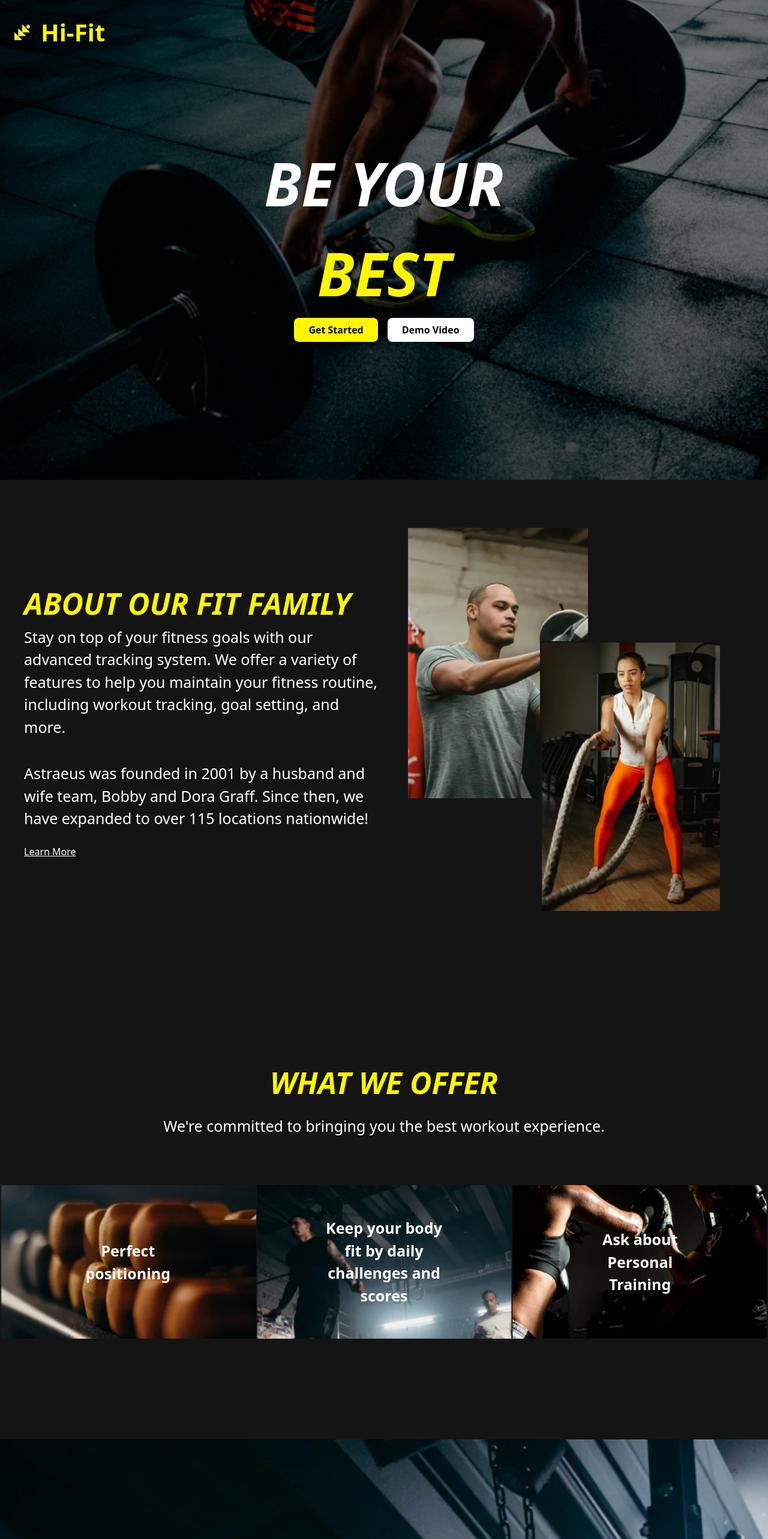
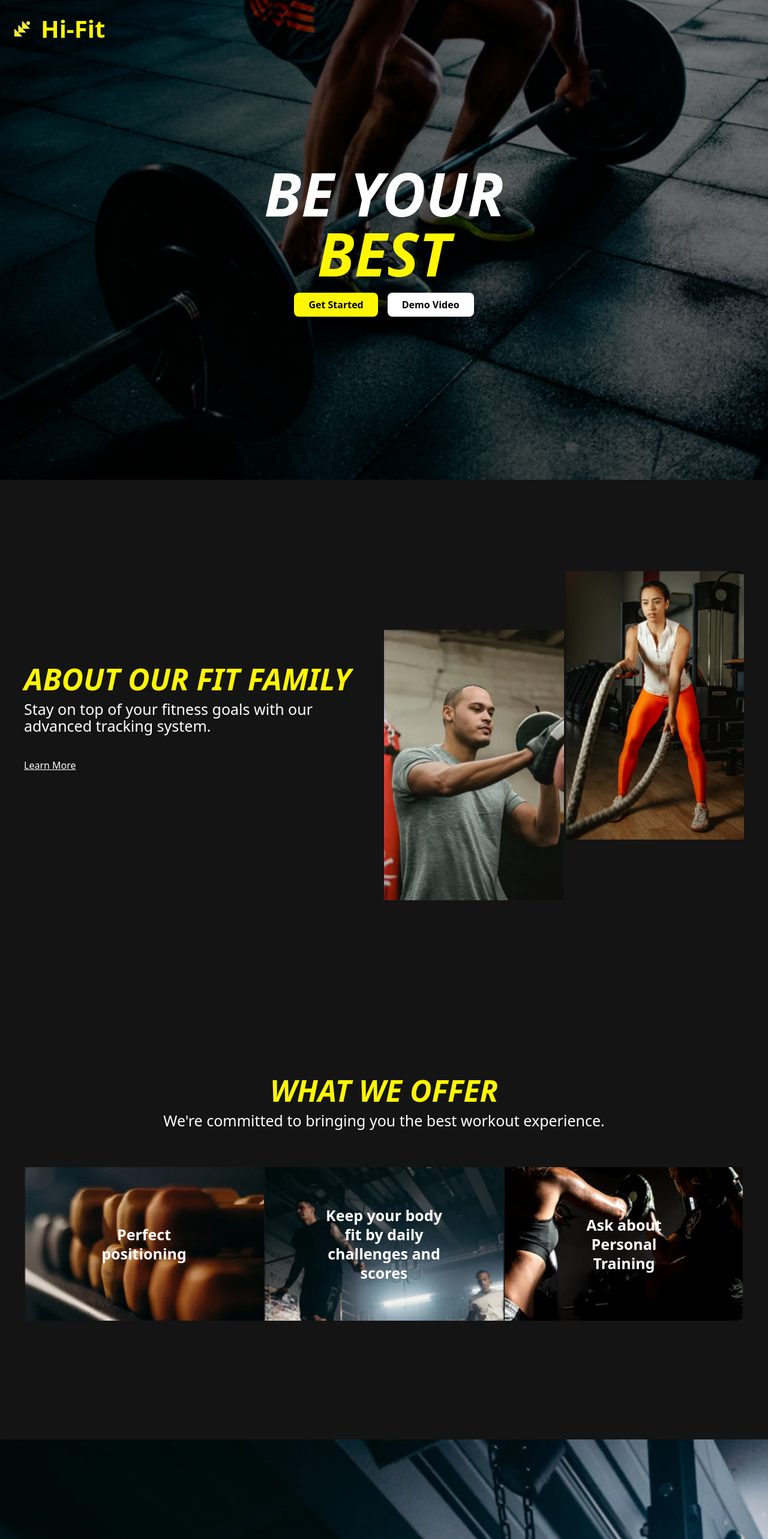
Before and after one commit to Sachmansahni/fitnessTracker, a React (Vite) app in the folder FrontEnd/: page / in a window 1280 px wide. Shown: the top 2566 px of the page at 60% size. Built offline with nearby package versions, Linux system fonts and the light colour scheme.

Commit message:
changed websocket

```diff
--- a/FrontEnd/src/components/Home/index.jsx
+++ b/FrontEnd/src/components/Home/index.jsx
@@ -1,126 +1,172 @@
-import { useState, useEffect } from "react";
-import { Link } from "react-router-dom";
-import { motion } from "framer-motion";
+import { useState, useEffect } from "react"
+import { Link } from "react-router-dom"
+import { motion } from "framer-motion"
 
 function Home() {
-  const [isOpen, setIsOpen] = useState(false);
-  const [isUserLoggedIn, setIsUserLoggedIn] = useState(false);
+  const [isOpen, setIsOpen] = useState(false)
+  const [isUserLoggedIn, setIsUserLoggedIn] = useState(false)
+  const [isExpanded, setIsExpanded] = useState(false)
 
   useEffect(() => {
-    const userStatus = localStorage.getItem("isUserLoggedIn");
-    setIsUserLoggedIn(userStatus === "true");
-  }, []);
+    const userStatus = localStorage.getItem("isUserLoggedIn")
+    setIsUserLoggedIn(userStatus === "true")
+  }, [])
 
   return (
     <div className="flex flex-col scroll-smooth">
       {/* Slide 1 - Existing Home Page */}
-      <div className="h-screen flex flex-col relative overflow-hidden text-white bg-center bg-no-repeat bg-cover"
-        style={{ backgroundImage: "url('Home.png')" }}>
-
+      <div
+        className="min-h-screen flex flex-col relative overflow-hidden text-white bg-center bg-no-repeat bg-cover"
+        style={{ backgroundImage: "url('Home.png')" }}
+      >
         {/* Dark Overlay */}
         <div className="absolute inset-0 bg-black bg-opacity-50"></div>
 
         {/* Header with Logo */}
-        <div className="absolute top-0 left-0 right-0 flex items-center justify-between p-6 z-10">
+        <div className="absolute top-0 left-0 right-0 flex items-center justify-between p-4 sm:p-6 z-10">
           <div className="flex items-center">
-            <img src="Logo.png" alt="Hi-Fit Logo" className="h-12 w-auto mr-4" />
-            <h1 className="text-[40px] font-bold text-[#FFF700]">Hi-Fit</h1> {/* Company Name */}
+            <img src="Logo.png" alt="Hi-Fit Logo" className="h-8 sm:h-12 w-auto mr-2 sm:mr-4" />
+            <h1 className="text-2xl sm:text-[40px] font-bold text-[#FFF700]">Hi-Fit</h1>
           </div>
         </div>
 
         {/* Main Content */}
-        <div className="relative z-10 flex flex-col items-center justify-center min-h-screen">
+        <div className="relative z-10 flex flex-col items-center justify-center min-h-screen p-4">
           <motion.div
             initial={{ opacity: 0, y: -50 }}
             animate={{ opacity: 1, y: 0 }}
             transition={{ duration: 0.5 }}
             className="text-center max-w-md"
           >
-            <h1 className="flex flex-col justify-center text-[100px] font-bold uppercase italic">
+            <h1 className="flex flex-col justify-center text-4xl sm:text-6xl md:text-[100px] font-bold uppercase italic">
               Be Your <span className="text-[#FFF700]">Best</span>
             </h1>
 
             {isUserLoggedIn ? (
-              <div className="space-y-2">
-                <Link to="/plank-tracker" className="bg-[#FFF700] text-black px-6 py-2 rounded-lg shadow-md block text-center font-bold">Plank Tracker</Link> {/* Lemon Yellow */}
-                <Link to="/pushup-tracker" className="bg-[#FFEF00] text-black px-6 py-2 rounded-lg shadow-md block text-center font-bold">Push-up Tracker</Link>
-                <Link to="/squat-tracker" className="bg-[#FFF700] text-black px-6 py-2 rounded-lg shadow-md block text-center font-bold">Squat Tracker</Link> {/* Lemon Yellow */}
-                <Link to="/workout-tracker" className="bg-[#FFFB33] text-black px-6 py-2 rounded-lg shadow-md block text-center font-bold">Workout Tracker</Link>
+              <div className="space-y-2 mt-4">
+                <Link
+                  to="/plank-tracker"
+                  className="bg-[#FFF700] text-black px-4 sm:px-6 py-2 rounded-lg shadow-md block text-center font-bold text-sm sm:text-base"
+                >
+                  Plank Tracker
+                </Link>
+                <Link
+                  to="/pushup-tracker"
+                  className="bg-[#FFEF00] text-black px-4 sm:px-6 py-2 rounded-lg shadow-md block text-center font-bold text-sm sm:text-base"
+                >
+                  Push-up Tracker
+                </Link>
+                <Link
+                  to="/squat-tracker"
+                  className="bg-[#FFF700] text-black px-4 sm:px-6 py-2 rounded-lg shadow-md block text-center font-bold text-sm sm:text-base"
+                >
+                  Squat Tracker
+                </Link>
+                <Link
+                  to="/workout-tracker"
+                  className="bg-[#FFFB33] text-black px-4 sm:px-6 py-2 rounded-lg shadow-md block text-center font-bold text-sm sm:text-base"
+                >
+                  Workout Tracker
+                </Link>
               </div>
             ) : (
-              <div className="flex space-x-4 justify-center">
-                <Link to="/auth" className="bg-[#FFF700] text-black px-6 py-2 rounded-lg shadow-md font-bold">Get Started</Link> {/* Lemon Yellow */}
-                <button onClick={() => setIsOpen(true)} className="bg-white text-black px-6 py-2 rounded-lg shadow-md font-bold">Demo Video</button>
+              <div className="flex flex-col sm:flex-row space-y-2 sm:space-y-0 sm:space-x-4 justify-center mt-4">
+                <Link
+                  to="/auth"
+                  className="bg-[#FFF700] text-black px-4 sm:px-6 py-2 rounded-lg shadow-md font-bold text-sm sm:text-base"
+                >
+                  Get Started
+                </Link>
+                <button
+                  onClick={() => setIsOpen(true)}
+                  className="bg-white text-black px-4 sm:px-6 py-2 rounded-lg shadow-md font-bold text-sm sm:text-base"
+                >
+                  Demo Video
+                </button>
               </div>
             )}
           </motion.div>
         </div>
       </div>
 
-      {/* Video Modal */}
-      {isOpen && (
-        <div className="fixed inset-0 bg-black bg-opacity-50 flex items-center justify-center z-50">
-          <div className="bg-white p-4 rounded-lg shadow-lg max-w-2xl w-full relative">
-            <button onClick={() => setIsOpen(false)} className="absolute top-2 right-2 bg-[#FFF700] text-black rounded-full px-3 py-1 text-lg">✕</button> {/* Lemon Yellow */}
-            <div className="relative w-full">
-              <video className="w-full h-64 md:h-96" controls>
-                <source src="Screen Recording 2024-08-31 111242.mp4" type="video/mp4" />
-                Your browser does not support the video tag.
-              </video>
-            </div>
-          </div>
-        </div>
-      )}
+      {/* Slide 2 - Content from PPT */}
+      <div
+        className="min-h-screen flex flex-col md:flex-row items-center justify-between text-white p-6 sm:p-10"
+        style={{ backgroundColor: "#141414" }}
+      >
+        {/* Left Side Content */}
+        <div className="flex flex-col w-full md:w-1/2 mb-8 md:mb-0">
+          <h2 className="text-3xl sm:text-4xl md:text-[50px] font-bold text-[#FFF700] italic mb-4">
+            ABOUT OUR FIT FAMILY
+          </h2>
 
-      {/* Slide 2 - Content from PPT */}
-      <div className="h-screen flex items-center justify-between text-white p-10" style={{ backgroundColor: '#141414' }}>
-        {/* Left Side Content */}
-        <div className="flex flex-col w-1/2">
-          <h2 className="text-[50px] font-bold text-[#FFF700] italic">ABOUT OUR FIT FAMILY</h2>
-          <p className="text-[25px] max-w-2xl mb-6">Stay on top of your fitness goals with our advanced tracking system. We offer a variety of features to help you maintain your fitness routine, including workout tracking, goal setting, and more.</p>
-          <p className="text-[25px] mt-4 text-white">Astraeus was founded in 2001 by a husband and wife team, Bobby and Dora Graff. Since then, we have expanded to over 115 locations nationwide!</p>
-          <a href="" className="mt-6 text-white underline">Learn More</a>
+          <p className="text-lg sm:text-xl md:text-[25px] max-w-2xl mb-6">
+            Stay on top of your fitness goals with our advanced tracking system.
+            {isExpanded && (
+              <span>
+                We offer a variety of features to help you maintain your fitness routine, including workout tracking,
+                goal setting, and more. HiFit was founded in 2025 by two friends, Chirag and Sachman Singh. Our team is
+                dedicated to constantly improving our service to ensure the best experience for all users. We believe in
+                empowering individuals to achieve their fitness goals through data-driven insights and personalized
+                challenges.
+              </span>
+            )}
+          </p>
+
+          <a
+            className="mt-4 text-white underline cursor-pointer"
+            onClick={() => setIsExpanded(!isExpanded)}
+          >
+            {isExpanded ? "Show Less" : "Learn More"}
+          </a>
         </div>
 
         {/* Right Side Images */}
-        <div className="relative w-1/2 h-full">
+        <div className="relative w-full md:w-1/2 h-64 md:h-full">
           <img
             src="About1.png"
             alt="Image 1"
-            className="absolute top-10 left-10 w-1/2 h-auto object-cover transition-all duration-300 hover:scale-105 hover:z-10"
+            className="absolute top-0 left-0 md:top-[-150px] w-1/2 h-auto object-cover transition-all duration-300 hover:scale-105 hover:z-10"
           />
           <img
             src="About2.png"
             alt="Image 2"
-            className="absolute bottom-10 right-10 w-1/2 h-auto object-cover transition-all duration-300 hover:scale-105 hover:z-10"
+            className="absolute bottom-0 right-0 md:top-[-250px] w-1/2 h-auto object-cover transition-all duration-300 hover:scale-105 hover:z-10"
           />
         </div>
       </div>
 
       {/* Slide 3 */}
-      <div className="h-screen flex flex-col items-center justify-center" style={{ backgroundColor: '#141414' }}>
-        <div className="flex flex-col items-center mb-10">
-          <h2 className="text-[50px] font-bold text-[#FFF700] italic">WHAT WE OFFER</h2> {/* Subheading - Lemon Yellow */}
-          <p className="text-[25px] mt-4 text-white text-center">We're committed to bringing you the best workout experience.</p>
+      <div
+        className="min-h-screen flex flex-col items-center justify-center p-6 sm:p-10"
+        style={{ backgroundColor: "#141414" }}
+      >
+        <div className="flex flex-col items-center mb-8">
+          <h2 className="text-3xl sm:text-4xl md:text-[50px] font-bold text-[#FFF700] italic text-center">
+            WHAT WE OFFER
+          </h2>
+          <p className="text-lg sm:text-xl md:text-[25px] mt-4 text-white text-center">
+            We're committed to bringing you the best workout experience.
+          </p>
         </div>
 
         {/* Images with text */}
-        <div className="flex justify-between w-full mt-10">
-          <div className="relative w-1/3 h-64">
+        <div className="flex flex-wrap justify-between w-full mt-8">
+          <div className="relative w-full md:w-1/3 h-64 mb-4 md:mb-0">
             <img src="Offer1.png" alt="Image 1" className="w-full h-full object-cover" />
-            <p className="absolute top-1/2 left-1/2 transform -translate-x-1/2 -translate-y-1/2 text-[25px] text-white font-semibold text-center">
+            <p className="absolute top-1/2 left-1/2 transform -translate-x-1/2 -translate-y-1/2 text-xl sm:text-2xl md:text-[25px] text-white font-semibold text-center">
               Perfect positioning
             </p>
           </div>
-          <div className="relative w-1/3 h-64">
+          <div className="relative w-full md:w-1/3 h-64 mb-4 md:mb-0">
             <img src="Offer2.png" alt="Image 2" className="w-full h-full object-cover" />
-            <p className="absolute top-1/2 left-1/2 transform -translate-x-1/2 -translate-y-1/2 text-[25px] text-white font-semibold text-center">
+            <p className="absolute top-1/2 left-1/2 transform -translate-x-1/2 -translate-y-1/2 text-xl sm:text-2xl md:text-[25px] text-white font-semibold text-center">
               Keep your body fit by daily challenges and scores
             </p>
           </div>
-          <div className="relative w-1/3 h-64">
+          <div className="relative w-full md:w-1/3 h-64">
             <img src="Offer3.png" alt="Image 3" className="w-full h-full object-cover" />
-            <p className="absolute top-1/2 left-1/2 transform -translate-x-1/2 -translate-y-1/2 text-[25px] text-white font-semibold text-center">
+            <p className="absolute top-1/2 left-1/2 transform -translate-x-1/2 -translate-y-1/2 text-xl sm:text-2xl md:text-[25px] text-white font-semibold text-center">
               Ask about Personal Training
             </p>
           </div>
@@ -129,20 +175,21 @@ function Home() {
 
       {/* Slide 4 */}
       <div
-        className="h-screen flex flex-col items-center justify-center text-white p-10"
-        style={{ backgroundImage: 'url("quote.png")', backgroundSize: 'cover', backgroundPosition: 'center' }}
+        className="min-h-screen flex flex-col items-center justify-center text-white p-6 sm:p-10"
+        style={{ backgroundImage: 'url("quote.png")', backgroundSize: "cover", backgroundPosition: "center" }}
       >
-        <h2 className="text-[80px] font-bold text-[#FFF700]">GET IN TOUCH TODAY</h2> {/* Subheading - Lemon Yellow */}
+        <h2 className="text-3xl sm:text-5xl md:text-[80px] font-bold text-[#FFF700] text-center">
+          GET IN TOUCH TODAY
+        </h2>
       </div>
 
       {/* Footer Section */}
-      <footer className="bg-[#FFF700] text-black p-4 text-center"> {/* Lemon Yellow */}
-        <p className="text-lg">Email Address</p>
-        <p className="text-lg font-semibold">hiFit001@gmail.com</p>
+      <footer className="bg-[#FFF700] text-black p-4 text-center">
+        <p className="text-base sm:text-lg">Email Address</p>
+        <p className="text-base sm:text-lg font-semibold">hiFit001@gmail.com</p>
       </footer>
-
     </div>
-  );
-};
+  )
+}
 
 export default Home;
```
Also changed, not shown: FrontEnd/src/components/AuthPopup/index.jsx (+8 -8 lines), FrontEnd/src/components/ForgotPassword/index.jsx (+9 -9 lines), FrontEnd/src/components/WorkOutTracker/index.jsx (+45 -38 lines).
